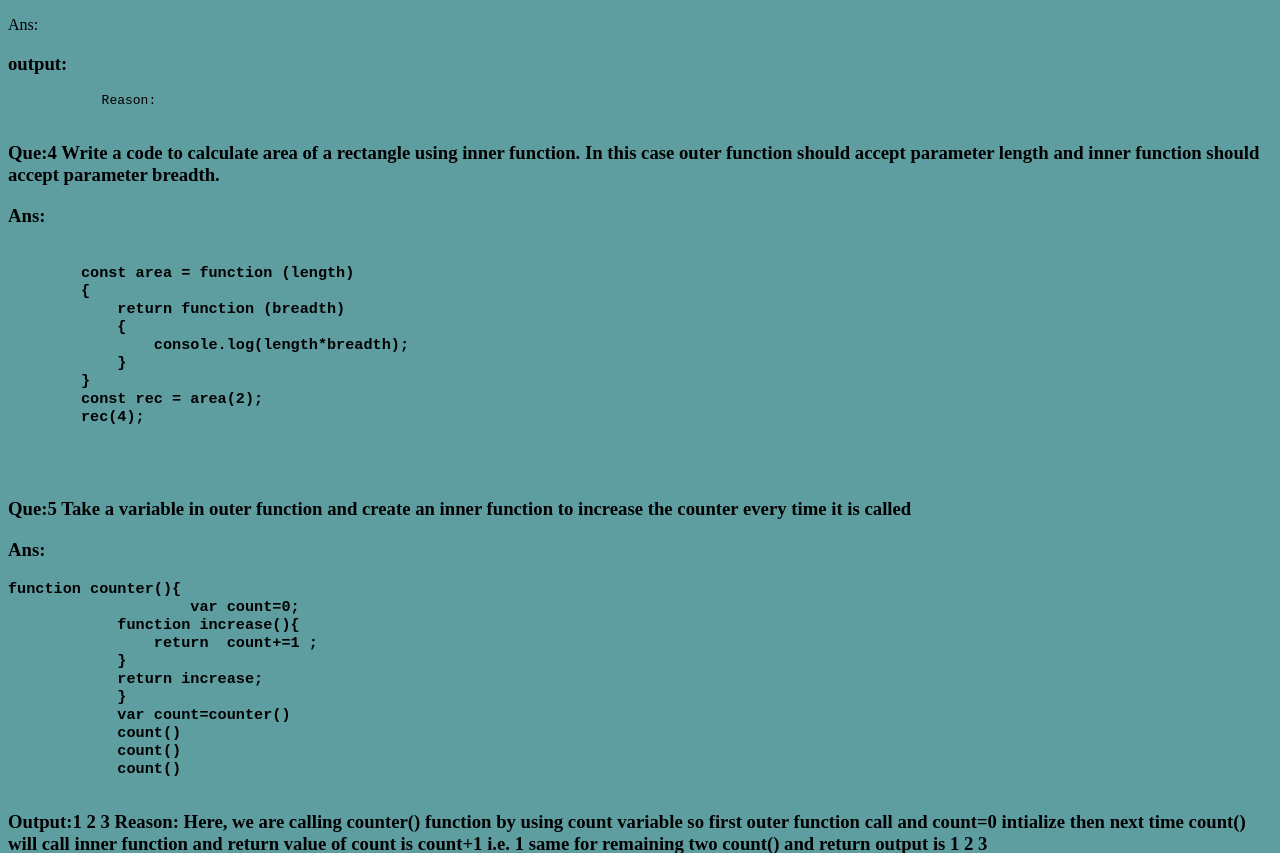
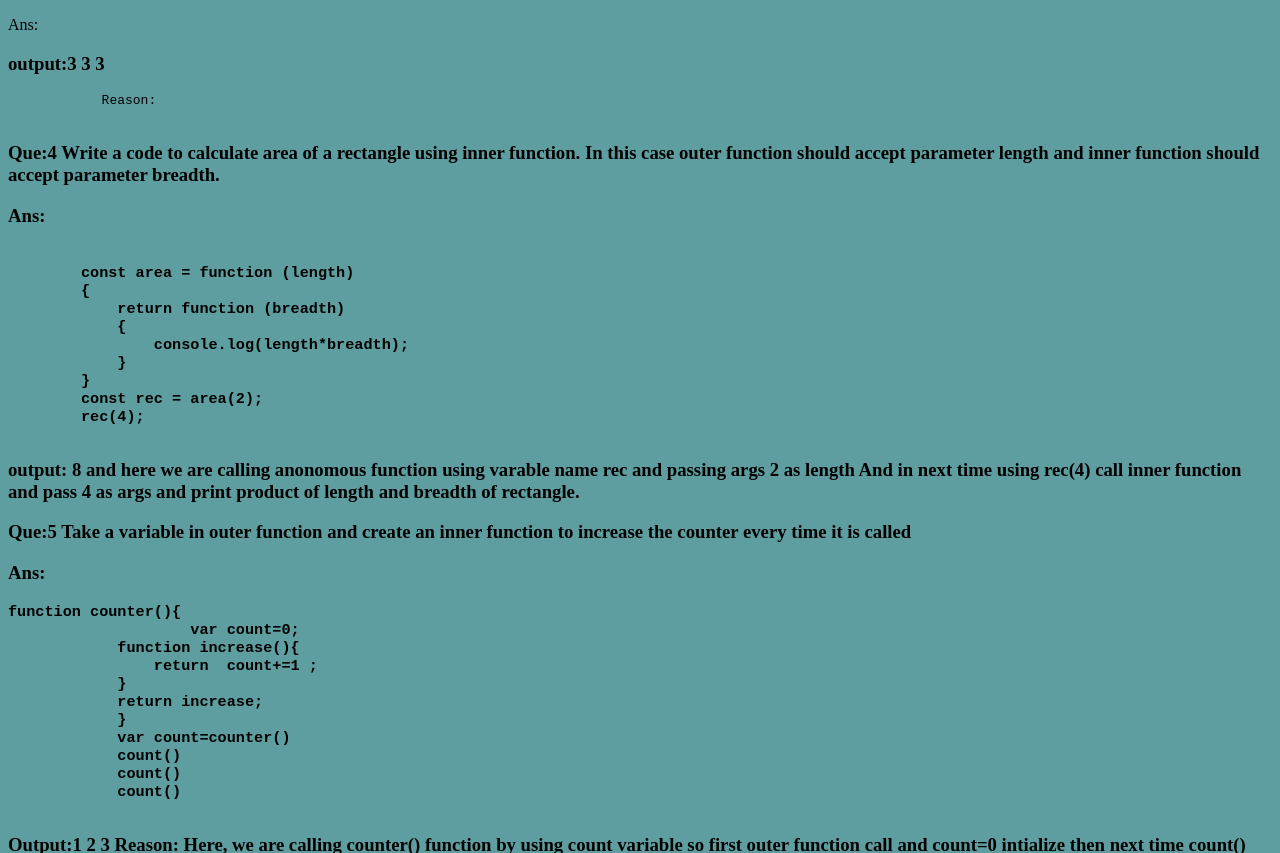
Before and after one commit to teesha2201/closure_function, a plain HTML site: page index.html in a window 1280 px wide. Shown: the part 1288-2141 px from the top of the page. Drawn offline with Linux system fonts and the light colour scheme.

Commit message:
index.html

```diff
--- a/index.html
+++ b/index.html
@@ -81,7 +81,7 @@
         </pre>
     </h3>
     <p>Ans:
-        <h3>output: </h3>
+        <h3>output:3 3 3 </h3>
         <pre>
             Reason:
         </pre>
@@ -102,6 +102,9 @@
         }
         const rec = area(2);
         rec(4);
+    </pre>
+    output: 8  and here we are calling  anonomous function using varable name rec and passing args 2 as length And
+    in next time using rec(4) call inner function and pass 4 as args and print product of length and breadth of rectangle.
 
         <!--Extra question to ask
 
```
